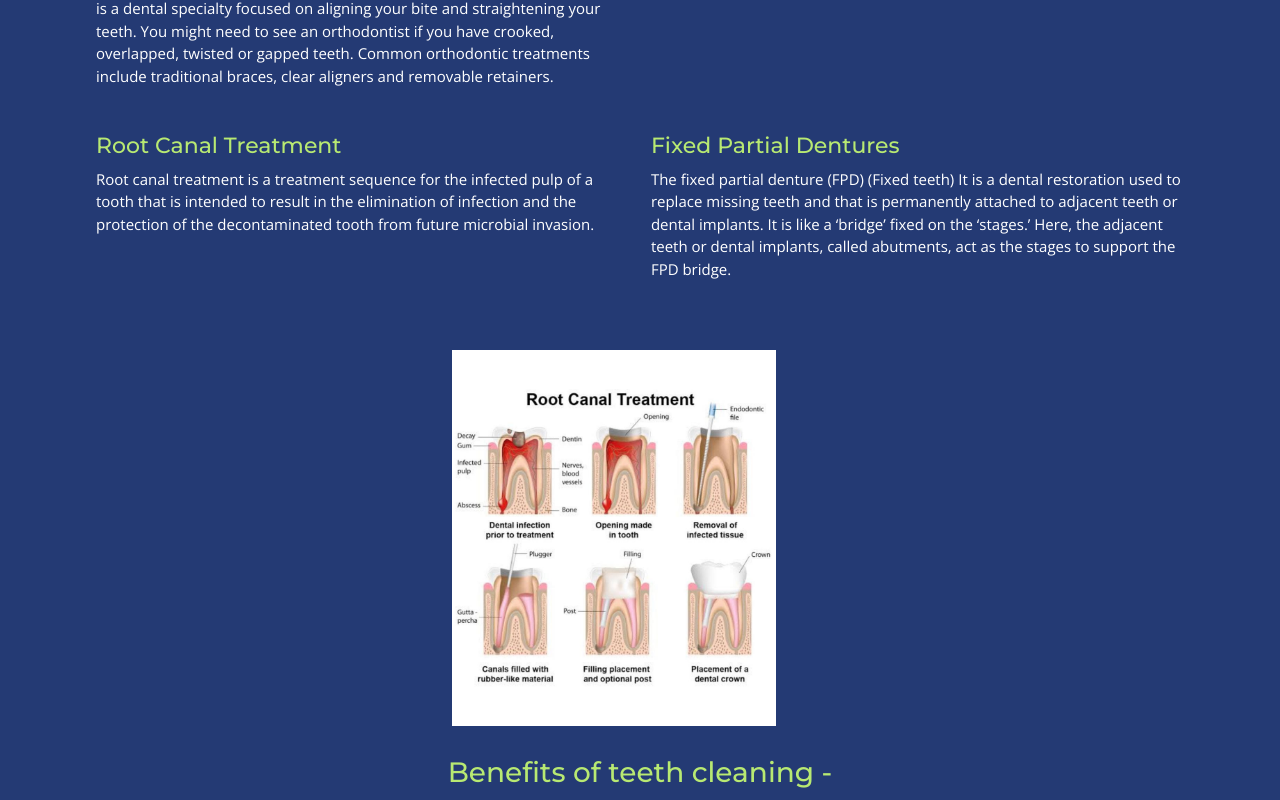
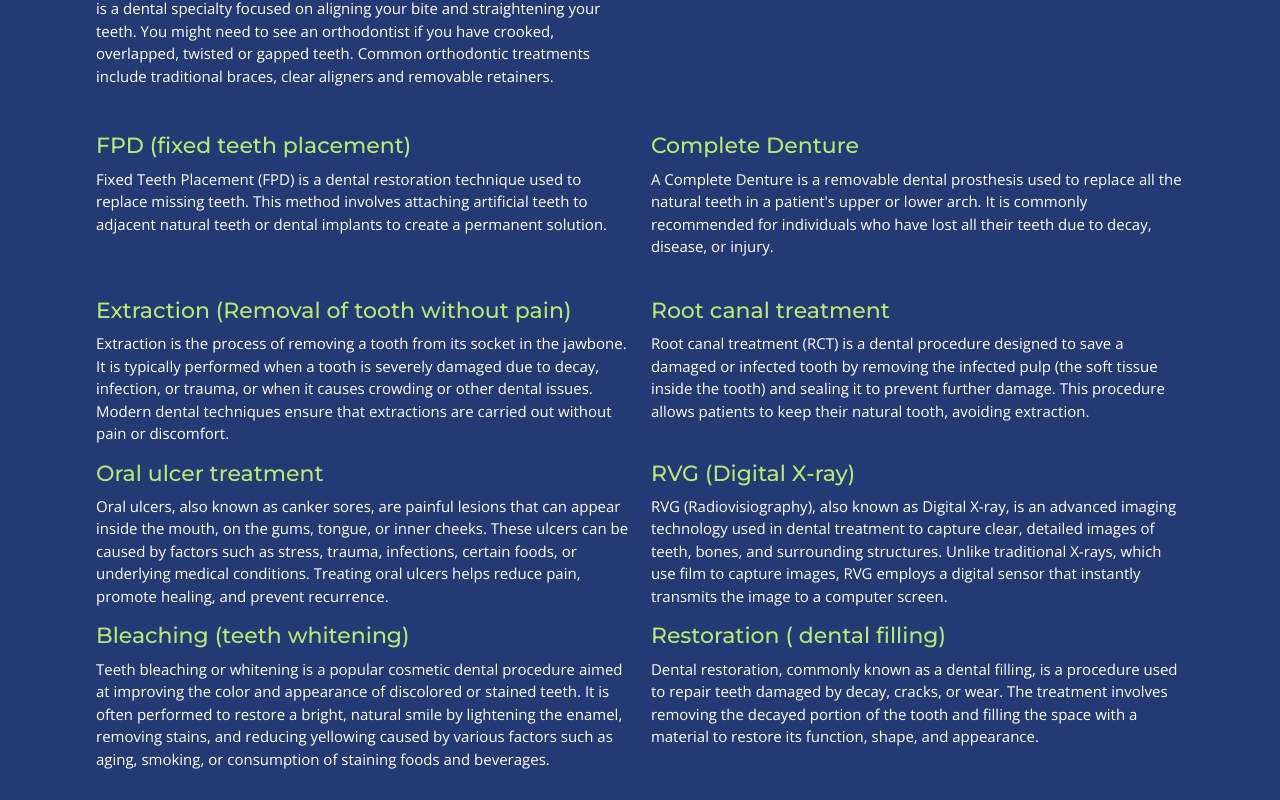
Before and after one commit to punitdiwan/nath-dental-clinic, a React (Create React App) app: page / in a window 1280 px wide. Shown: the part 1456-2256 px from the top of the page. Built offline with nearby package versions, Linux system fonts and the light colour scheme; no server answers.

Commit message:
updated dental surgeries topics

```diff
--- a/src/component/Home.js
+++ b/src/component/Home.js
@@ -82,44 +82,76 @@ const Home = () => {
               <img src="./img/h3.png" alt="" />
             </div> */}
             <div>
-              <h3>Root Canal Treatment</h3>
+              <h3>FPD (fixed teeth placement)</h3>
               <p>
-                Root canal treatment is a treatment sequence for the infected pulp of a tooth that is intended to result in the elimination of infection and the protection of the decontaminated tooth from future microbial invasion.
+                Fixed Teeth Placement (FPD)  is a dental restoration technique used to replace missing teeth. This method involves attaching artificial teeth to adjacent natural teeth or dental implants to create a permanent solution.
               </p>
             </div>
           </div>
           <div className="spec-col">
             <div>
-              <h3>Fixed Partial Dentures</h3>
+              <h3>Complete Denture               </h3>
               <p>
-                The fixed partial denture (FPD) (Fixed teeth)
-                It is a dental restoration used to replace missing teeth and that is permanently attached to adjacent teeth or dental implants. It is like a ‘bridge’ fixed on the ‘stages.’ Here, the adjacent teeth or dental implants, called abutments, act as the stages to support the FPD bridge.              </p>
+                A Complete Denture is a removable dental prosthesis used to replace all the natural teeth in a patient's upper or lower arch. It is commonly recommended for individuals who have lost all their teeth due to decay, disease, or injury.
+              </p>
             </div>
           </div>
         </div>
         <br />
-        {/* <div className="spec-row">
+        <div className="spec-row">
           <div className="spec-col">
             <div>
-              <h3>Glue with BCL </h3>
+              <h3>Extraction (Removal of tooth without pain) </h3>
               <p>
-                Cyanoacrylate Tissue Adhesive (TA) with Bandage Contact Lens
-                (BCL) has become a cornerstone in treating severe corneal
-                thinning and perforations ≤2.5 mm in size.
+                Extraction is the process of removing a tooth from its socket in the jawbone. It is typically performed when a tooth is severely damaged due to decay, infection, or trauma, or when it causes crowding or other dental issues. Modern dental techniques ensure that extractions are carried out without pain or discomfort.
               </p>
             </div>
           </div>
           <div className="spec-col">
             <div>
-              <h3>Sutureless</h3>
+              <h3>Root canal treatment </h3>
               <p>
-                The sutureless technique did not reduce the rate of restenosis,
-                progression of the disease to previously uninvolved pulmonary
-                veins, or mortality rate.
+                Root canal treatment (RCT) is a dental procedure designed to save a damaged or infected tooth by removing the infected pulp (the soft tissue inside the tooth) and sealing it to prevent further damage. This procedure allows patients to keep their natural tooth, avoiding extraction.
               </p>
             </div>
           </div>
-        </div> */}
+        </div>
+        <div className="spec-row">
+          <div className="spec-col">
+            <div>
+              <h3>Oral ulcer treatment</h3>
+              <p>
+                Oral ulcers, also known as canker sores, are painful lesions that can appear inside the mouth, on the gums, tongue, or inner cheeks. These ulcers can be caused by factors such as stress, trauma, infections, certain foods, or underlying medical conditions. Treating oral ulcers helps reduce pain, promote healing, and prevent recurrence.
+              </p>
+            </div>
+          </div>
+          <div className="spec-col">
+            <div>
+              <h3>RVG (Digital X-ray) </h3>
+              <p>
+                RVG (Radiovisiography), also known as Digital X-ray, is an advanced imaging technology used in dental treatment to capture clear, detailed images of teeth, bones, and surrounding structures. Unlike traditional X-rays, which use film to capture images, RVG employs a digital sensor that instantly transmits the image to a computer screen.
+              </p>
+            </div>
+          </div>
+        </div>
+        <div className="spec-row">
+          <div className="spec-col">
+            <div>
+              <h3>Bleaching (teeth whitening) </h3>
+              <p>
+                Teeth bleaching or whitening is a popular cosmetic dental procedure aimed at improving the color and appearance of discolored or stained teeth. It is often performed to restore a bright, natural smile by lightening the enamel, removing stains, and reducing yellowing caused by various factors such as aging, smoking, or consumption of staining foods and beverages.
+              </p>
+            </div>
+          </div>
+          <div className="spec-col">
+            <div>
+              <h3>Restoration ( dental filling)</h3>
+              <p>
+                Dental restoration, commonly known as a dental filling, is a procedure used to repair teeth damaged by decay, cracks, or wear. The treatment involves removing the decayed portion of the tooth and filling the space with a material to restore its function, shape, and appearance.
+              </p>
+            </div>
+          </div>
+        </div>
         <div className="gallery-col2">
           <img src="images/description.jpeg" alt="" />
         </div>
```
